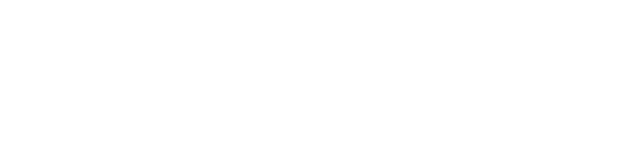
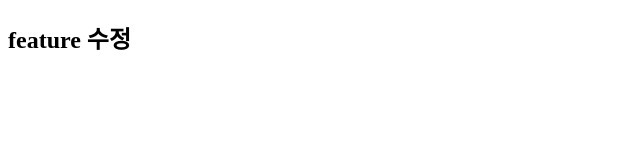
Before and after one commit to aengkrrrrr/git_ex, a plain HTML site: page index.html in a window 1280 px wide. Shown: the whole page, without its empty margins (0-640 px from the left). Drawn offline with Linux system fonts and the light colour scheme.

Commit message:
멤버1 수정

```diff
--- a/index.html
+++ b/index.html
@@ -9,7 +9,9 @@
 <header>
 </header>
 <!--추송림-->
-<section class="features"></section>
+<section class="features">
+  <h2>feature 수정</h2>
+</section>
  <!--추송림-->
 <section class="history"></section>
 <section class="news"></section>
```
